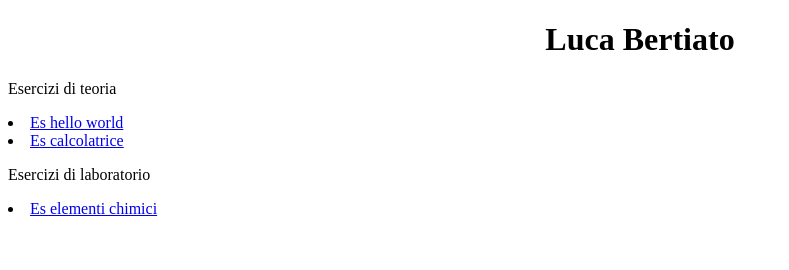
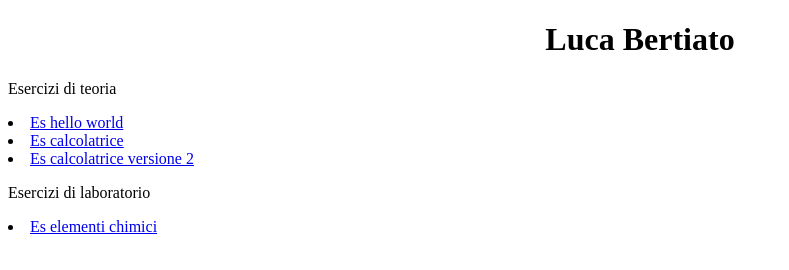
Before and after one commit to riccardomognoni/lucabertiato.github.io, a plain HTML site: page index_home.html in a window 1280 px wide. Shown: the whole page, without its empty margins (0-789 px from the left). Drawn offline with Linux system fonts and the light colour scheme.

Commit message:
Update index_home.html

```diff
--- a/index_home.html
+++ b/index_home.html
@@ -15,6 +15,9 @@
         <li>
             <a href = "https://lucabertiato.github.io/calcolatrice/index.html">Es calcolatrice</a>
         </li>
+        <li>
+            <a href = "https://lucabertiato.github.io/calcolatriceVersione2/index.html">Es calcolatrice versione 2</a>
+        </li>
 
         <p>Esercizi di laboratorio</p>
         <li>
```
